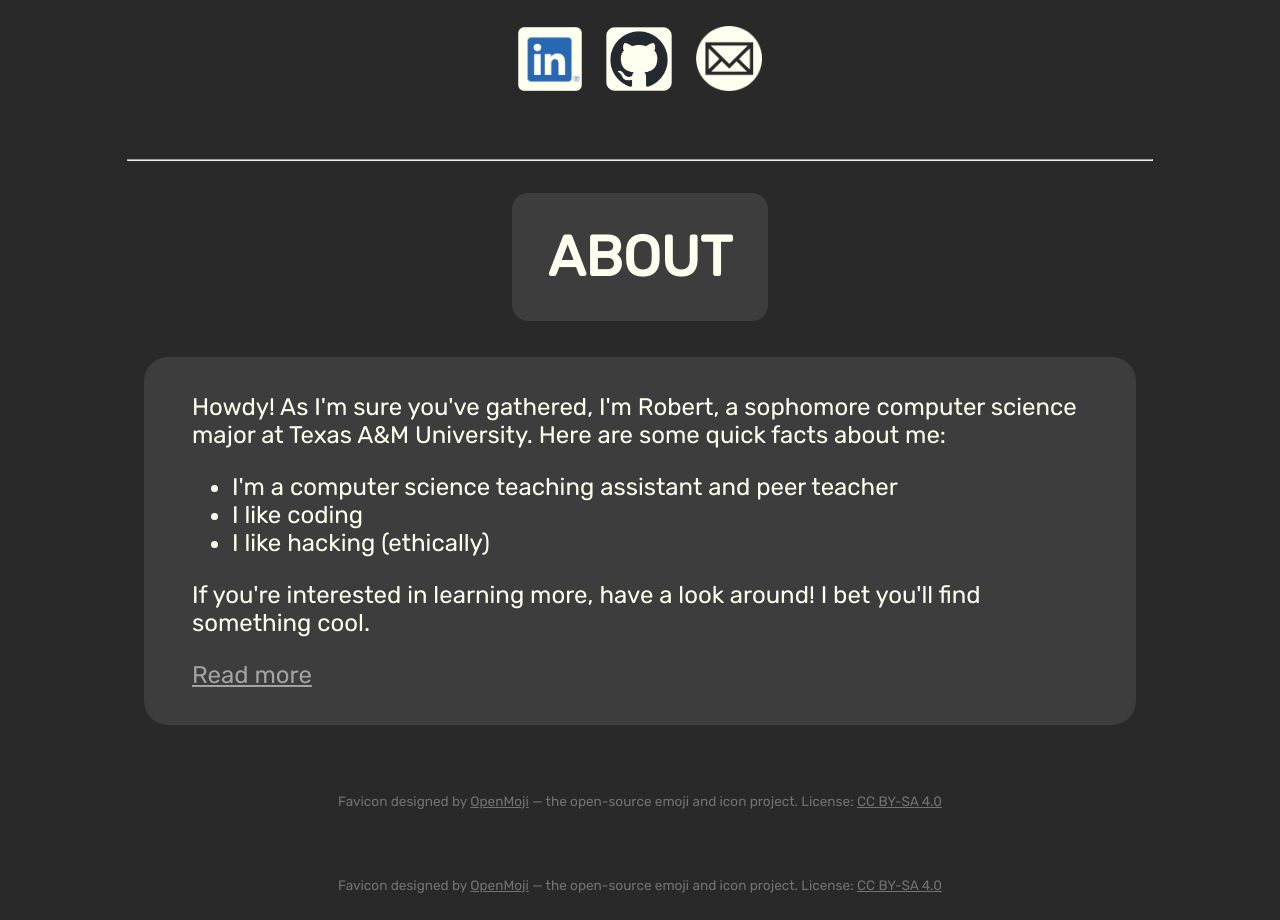
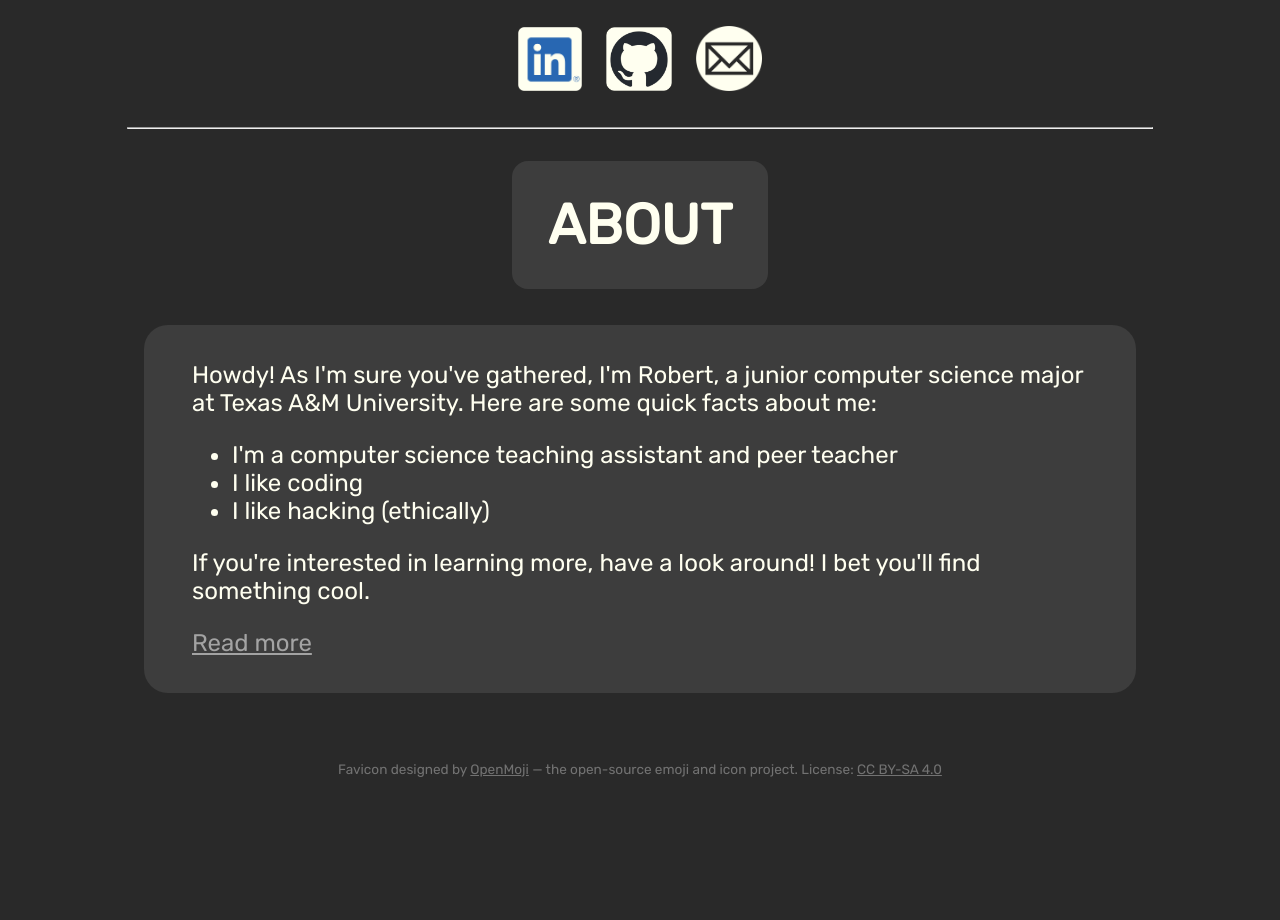
Before and after one commit to rstacks/my-website, a React (Vite) app: page /home in a window 1280 px wide. Shown: the part 560-1480 px from the top of the page. After the commit the page ends 1364 px from the top, so only its background shows below. Built offline with nearby package versions, Linux system fonts and the light colour scheme.

Commit message:
Finshed adding About content and updated text

```diff
--- a/src/components/AboutComponent.jsx
+++ b/src/components/AboutComponent.jsx
@@ -1,6 +1,6 @@
 import { Header } from "./Header"
 
-export function About() {
+export function AboutComponent() {
   // Shows or hides additional content on this page
   function readMoreButton() {
     // Get HTML tags to display or hide
@@ -27,7 +27,7 @@ export function About() {
       <Header text="ABOUT" />
       <article className="article-body">
         <p>
-          Howdy! As I'm sure you've gathered, I'm Robert, a sophomore computer science
+          Howdy! As I'm sure you've gathered, I'm Robert, a junior computer science
           major at Texas A&M University. Here are some quick facts about me:
         </p>
         <ul>
--- a/src/pages/Home.jsx
+++ b/src/pages/Home.jsx
@@ -2,7 +2,7 @@ import { Helmet, HelmetProvider } from "react-helmet-async"
 import { Nav } from "../components/Nav"
 import { Socials } from "../components/Socials"
 import { Footer } from "../components/Footer"
-import { About } from "./About"
+import { AboutComponent } from "../components/AboutComponent"
 import faviconUrl from "../favicons/favicon.ico"
 
 export function Home() {
@@ -19,11 +19,8 @@ export function Home() {
         <h1 id="name-tag">Robert Stacks</h1>
         <h2 id="tagline">Computer Science @ Texas A&M University</h2>
         <Socials />
-
         <hr id="home-separator" />
-
-        <About />
-
+        <AboutComponent />
       </main>
       <Footer />
     </HelmetProvider>
--- a/src/styles.css
+++ b/src/styles.css
@@ -10,6 +10,7 @@ body {
   position: fixed;
   width: 100%;
   top: 0;
+  z-index: 1000;
   background-color: #047377;
   font-weight: bold;
   font-size: 1.25em;
@@ -287,7 +288,7 @@ hr {
   display: block;
   max-width: 70em;
   width: 80%;
-  margin-top: 2em;
+  margin-top: 0em;
 }
 
 #qa-header {
```
